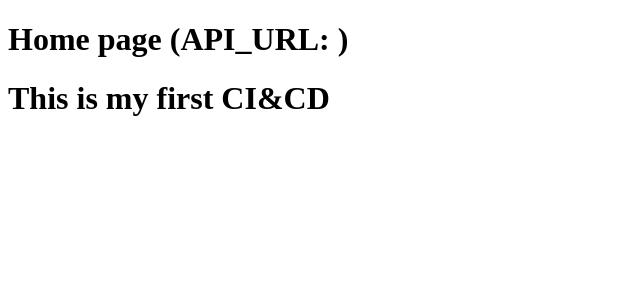
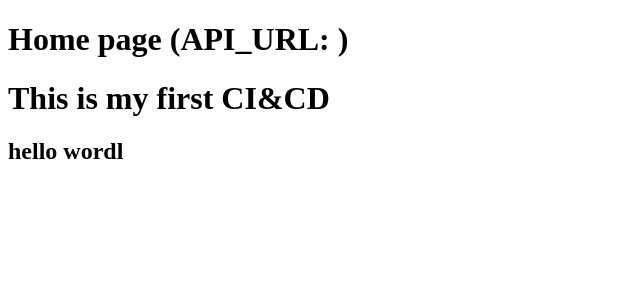
Before and after one commit to Bipin210/node, a Next.js app: page / in a window 1280 px wide. Shown: the top 300 px of the page, without its empty margins (0-640 px from the left). Built offline with nearby package versions, Linux system fonts and the light colour scheme.

Commit message:
Update index.js

```diff
--- a/pages/index.js
+++ b/pages/index.js
@@ -8,5 +8,6 @@ export default () => (
   <div>
     <h1>Home page (API_URL: {API_URL})</h1>
 <h1> This is my first CI&CD </h1>
+<h2> hello wordl </h2>
   </div>
 );
```
